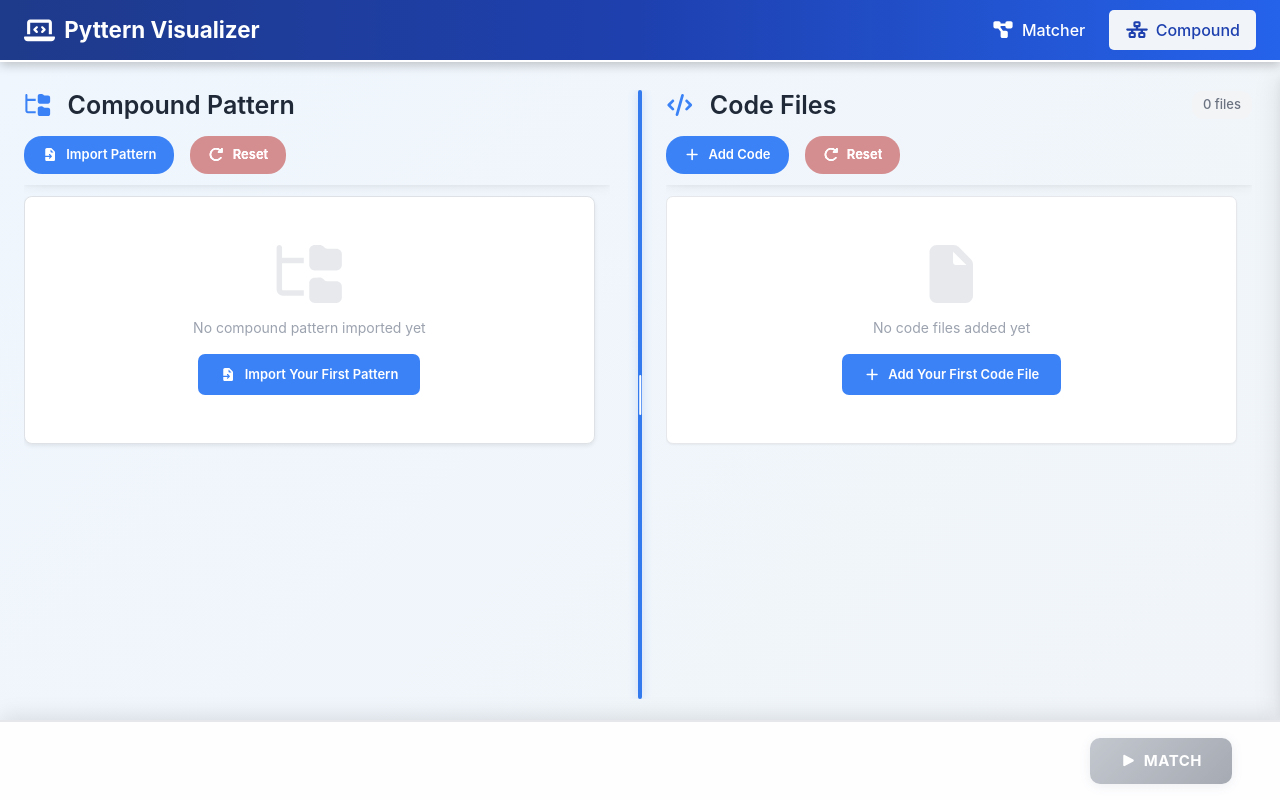
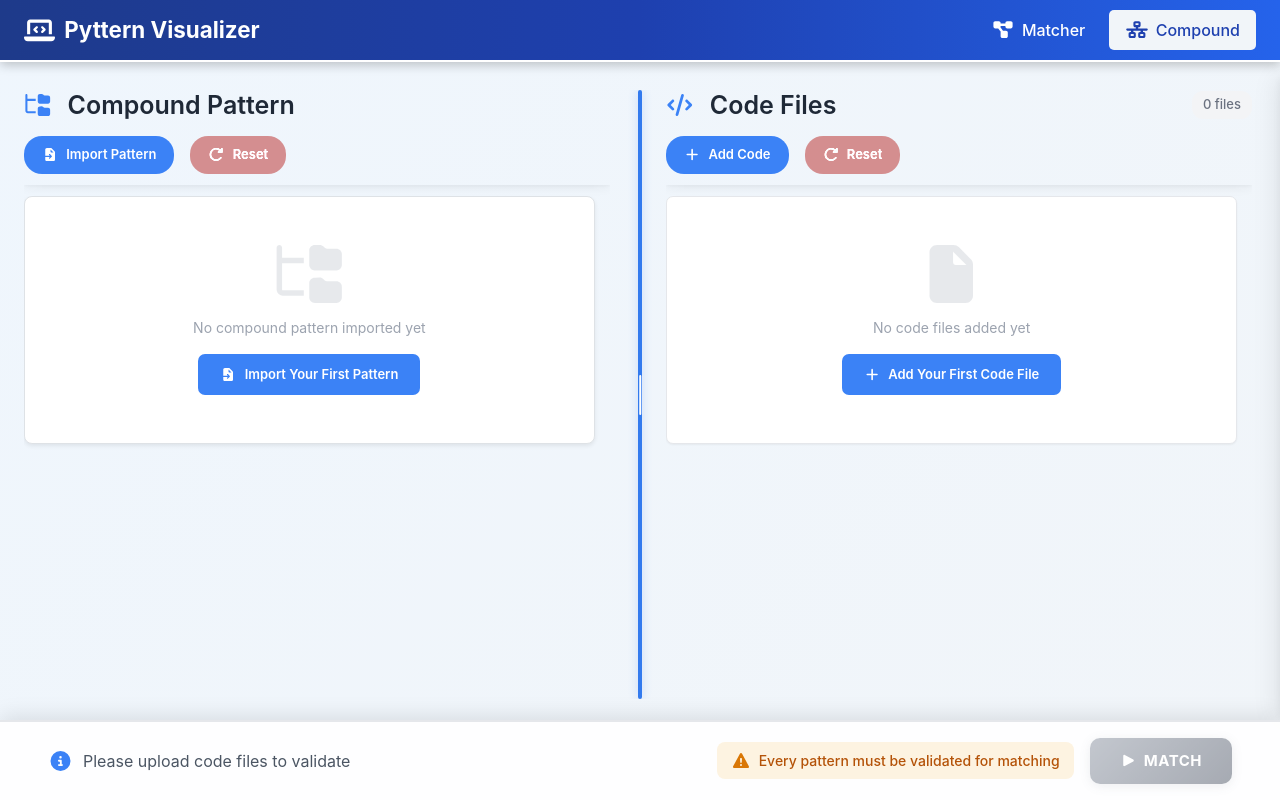
Before and after one commit to JulienLie/Pyttern-web, a React (Vite) app: page /compound in a window 1280 px wide. Built offline with nearby package versions, Linux system fonts and the light colour scheme.

Commit message:
results summary added to matcher-footer

```diff
--- a/src/features/compound/view/Compound.tsx
+++ b/src/features/compound/view/Compound.tsx
@@ -246,6 +246,7 @@ function Compound() {
             />
 
             <MatchFooter
+                codeFiles={codeFiles}
                 isMatchDone={isMatchDone}
                 isFilesReadyToMatch={isFilesReadyToMatch}
                 isPatternReadyToMatch={isPatternReadyToMatch}
--- a/src/features/compound/view/components/match-footer/MatchFooter.css
+++ b/src/features/compound/view/components/match-footer/MatchFooter.css
@@ -3,6 +3,153 @@
     box-shadow: 0 -4px 20px rgba(0, 0, 0, 0.1);
     z-index: 1000;
     border-top: 2px solid #e5e7eb;
+}
+
+.match-footer__summary {
+    flex-shrink: 0;
+    min-width: 0;
+    display: flex;
+    align-items: center;
+    gap: 0.5rem;
+    flex-wrap: wrap;
+}
+
+.match-footer__summary-title {
+    font-size: 0.9375rem;
+    font-weight: 600;
+    color: #374151;
+}
+
+.match-footer__summary-sep {
+    font-size: 0.875rem;
+    color: #9ca3af;
+    font-weight: 400;
+}
+
+.match-footer__summary-info {
+    display: flex;
+    align-items: center;
+    gap: 0.625rem;
+    font-size: 1rem;
+    color: #4b5563;
+}
+
+.match-footer__summary-info-icon {
+    font-size: 1.25rem;
+    color: #3b82f6;
+    flex-shrink: 0;
+}
+
+.match-footer__summary-empty {
+    display: flex;
+    align-items: center;
+    gap: 0.625rem;
+    font-size: 0.9375rem;
+    color: #6b7280;
+}
+
+.match-footer__summary-empty-icon {
+    font-size: 1.125rem;
+    opacity: 0.7;
+}
+
+.match-footer__stats {
+    display: flex;
+    align-items: center;
+    gap: 0.625rem;
+    flex-wrap: wrap;
+}
+
+.match-footer__stat {
+    display: inline-flex;
+    align-items: center;
+    gap: 0.4rem 0.6rem;
+    padding: 0.5rem 0.85rem;
+    border-radius: 9px;
+    font-size: 0.9375rem;
+    font-weight: 500;
+    line-height: 1.25;
+}
+
+.match-footer__stat-icon {
+    font-size: 1.0625rem;
+    flex-shrink: 0;
+}
+
+.match-footer__stat-value {
+    font-weight: 700;
+    font-variant-numeric: tabular-nums;
+}
+
+.match-footer__stat-label {
+    font-weight: 500;
+    opacity: 0.95;
+}
+
+/* Pre-match: validated / not validated */
+.match-footer__stat--validated {
+    background: rgba(16, 185, 129, 0.12);
+    color: #065f46;
+}
+
+.match-footer__stat--validated .match-footer__stat-icon {
+    color: #10b981;
+}
+
+.match-footer__stat--not-validated {
+    background: rgba(239, 68, 68, 0.12);
+    color: #991b1b;
+}
+
+.match-footer__stat--not-validated .match-footer__stat-icon {
+    color: #ef4444;
+}
+
+/* Post-match: matched / not matched / error */
+.match-footer__stat--matched {
+    background: rgba(16, 185, 129, 0.12);
+    color: #065f46;
+}
+
+.match-footer__stat--matched .match-footer__stat-icon {
+    color: #10b981;
+}
+
+.match-footer__stat--not-matched {
+    background: rgba(239, 68, 68, 0.12);
+    color: #991b1b;
+}
+
+.match-footer__stat--not-matched .match-footer__stat-icon {
+    color: #ef4444;
+}
+
+.match-footer__stat--error {
+    background: rgba(127, 29, 29, 0.12);
+    color: #991b1b;
+}
+
+.match-footer__stat--error .match-footer__stat-icon {
+    color: #dc2626;
+}
+
+.match-footer__actions {
+    flex-shrink: 0;
+}
+
+.match-footer__pattern-warning {
+    font-size: 0.875rem;
+    color: #b45309;
+    background: rgba(245, 158, 11, 0.12);
+    padding: 0.5rem 0.875rem;
+    border-radius: 8px;
+    font-weight: 500;
+}
+
+.match-footer__pattern-warning-icon {
+    color: #d97706;
+    font-size: 1rem;
+    flex-shrink: 0;
 }
 
 .match-footer__btn-match {
--- a/src/features/compound/view/components/match-footer/MatchFooter.tsx
+++ b/src/features/compound/view/components/match-footer/MatchFooter.tsx
@@ -1,8 +1,19 @@
 import './MatchFooter.css';
 import { FontAwesomeIcon } from '@fortawesome/react-fontawesome';
-import { faFileCsv, faPlay, faRotateRight } from '@fortawesome/free-solid-svg-icons';
+import {
+    faFileCsv,
+    faPlay,
+    faRotateRight,
+    faCheckCircle,
+    faXmarkCircle,
+    faExclamationTriangle,
+    faCircleExclamation,
+    faCircleInfo,
+} from '@fortawesome/free-solid-svg-icons';
+import { CodeFile, FileStatus } from '../../../compoundModels';
 
 export interface MatchFooterProps {
+    codeFiles: CodeFile[];
     isMatchDone: boolean;
     isFilesReadyToMatch: boolean;
     isPatternReadyToMatch: boolean;
@@ -11,12 +22,83 @@ export interface MatchFooterProps {
     onExportCsv?: () => void;
 }
 
-function MatchFooter({ isMatchDone, isFilesReadyToMatch, isPatternReadyToMatch, onMatch, onResetMatch, onExportCsv }: MatchFooterProps) {
-    console.log('isFilesReadyToMatch', isFilesReadyToMatch);
-    console.log('isPatternReadyToMatch', isPatternReadyToMatch);
+function MatchFooter({ codeFiles, isMatchDone, isFilesReadyToMatch, isPatternReadyToMatch, onMatch, onResetMatch, onExportCsv }: MatchFooterProps) {
+    const validatedCount = codeFiles.filter((f) => f.status === FileStatus.VALIDATED).length;
+    const notValidatedCount = codeFiles.filter((f) => f.status === FileStatus.NOT_VALIDATED || f.status === FileStatus.PENDING).length;
+    const matchedCount = codeFiles.filter((f) => f.status === FileStatus.MATCHED).length;
+    const notMatchedCount = codeFiles.filter((f) => f.status === FileStatus.NOT_MATCHED).length;
+    const notValidatedAfterMatchCount = codeFiles.filter((f) => f.status === FileStatus.NOT_VALIDATED || f.status === FileStatus.PENDING).length;
+    const errorCount = codeFiles.filter((f) => f.status === FileStatus.ERROR).length;
+
+    const hasAnyFiles = codeFiles.length > 0;
 
     return (
-        <div className="match-footer position-fixed bottom-0 start-0 end-0 d-flex justify-content-end align-items-center p-3 px-5 gap-3">
+        <div className="match-footer position-fixed bottom-0 start-0 end-0 d-flex justify-content-between align-items-center p-3 px-5 gap-3">
+            <div className="match-footer__summary">
+                {!hasAnyFiles ? (
+                    <div className="match-footer__summary-info">
+                        <FontAwesomeIcon icon={faCircleInfo} className="match-footer__summary-info-icon" />
+                        <span>Please upload code files to validate</span>
+                    </div>
+                ) : (
+                <>
+                <span className="match-footer__summary-title fs-6">
+                    {!isMatchDone ? 'Validation Results' : 'Match Results'}
+                </span>
+                <span className="match-footer__summary-sep">|</span>
+                {!isMatchDone ? (
+                    <div className="match-footer__stats match-footer__stats--pre">
+                        {validatedCount > 0 && (
+                            <div className="match-footer__stat match-footer__stat--validated" title="Ready to match">
+                                <FontAwesomeIcon icon={faCheckCircle} className="match-footer__stat-icon" />
+                                <span className="match-footer__stat-value">{validatedCount}</span>
+                                <span className="match-footer__stat-label">Validated</span>
+                            </div>
+                        )}
+                        {notValidatedCount > 0 && (
+                            <div className="match-footer__stat match-footer__stat--not-validated" title="Validation failed or pending">
+                                <FontAwesomeIcon icon={faExclamationTriangle} className="match-footer__stat-icon" />
+                                <span className="match-footer__stat-value">{notValidatedCount}</span>
+                                <span className="match-footer__stat-label">Not validated</span>
+                            </div>
+                        )}
+                    </div>
+                ) : (
+                    <div className="match-footer__stats match-footer__stats--post">
+                        {matchedCount > 0 && (
+                            <div className="match-footer__stat match-footer__stat--matched" title="Pattern matched">
+                                <FontAwesomeIcon icon={faCheckCircle} className="match-footer__stat-icon" />
+                                <span className="match-footer__stat-value">{matchedCount}</span>
+                                <span className="match-footer__stat-label">Matched</span>
+                            </div>
+                        )}
+                        {notMatchedCount > 0 && (
+                            <div className="match-footer__stat match-footer__stat--not-matched" title="Pattern did not match">
+                                <FontAwesomeIcon icon={faXmarkCircle} className="match-footer__stat-icon" />
+                                <span className="match-footer__stat-value">{notMatchedCount}</span>
+                                <span className="match-footer__stat-label">Not matched</span>
+                            </div>
+                        )}
+                        {notValidatedAfterMatchCount > 0 && (
+                            <div className="match-footer__stat match-footer__stat--not-validated" title="Skipped (not validated)">
+                                <FontAwesomeIcon icon={faExclamationTriangle} className="match-footer__stat-icon" />
+                                <span className="match-footer__stat-value">{notValidatedAfterMatchCount}</span>
+                                <span className="match-footer__stat-label">Not validated</span>
+                            </div>
+                        )}
+                        {errorCount > 0 && (
+                            <div className="match-footer__stat match-footer__stat--error" title="Match error">
+                                <FontAwesomeIcon icon={faCircleExclamation} className="match-footer__stat-icon" />
+                                <span className="match-footer__stat-value">{errorCount}</span>
+                                <span className="match-footer__stat-label">Error</span>
+                            </div>
+                        )}
+                    </div>
+                )}
+                </>
+                )}
+            </div>
+            <div className="match-footer__actions d-flex align-items-center gap-3">
             {isMatchDone && (
                 <button className="match-footer__btn-reset d-flex align-items-center gap-2" onClick={onResetMatch}>
                     <FontAwesomeIcon icon={faRotateRight} />
@@ -29,6 +111,13 @@ function MatchFooter({ isMatchDone, isFilesReadyToMatch, isPatternReadyToMatch,
                     Export To CSV
                 </button>
             ) : (
+                <>
+                    {!isPatternReadyToMatch && (
+                        <div className="match-footer__pattern-warning d-flex align-items-center gap-2">
+                            <FontAwesomeIcon icon={faExclamationTriangle} className="match-footer__pattern-warning-icon" />
+                            <span>Every pattern must be validated for matching</span>
+                        </div>
+                    )}
                     <button
                         className="match-footer__btn-match d-flex align-items-center gap-2"
                         onClick={onMatch}
@@ -37,7 +126,9 @@ function MatchFooter({ isMatchDone, isFilesReadyToMatch, isPatternReadyToMatch,
                         <FontAwesomeIcon icon={faPlay} className="match-footer__play-icon" />
                         MATCH
                     </button>
+                </>
             )}
+            </div>
         </div>
     );
 }
```
Lines whose indentation alone changed are shown as unchanged.
